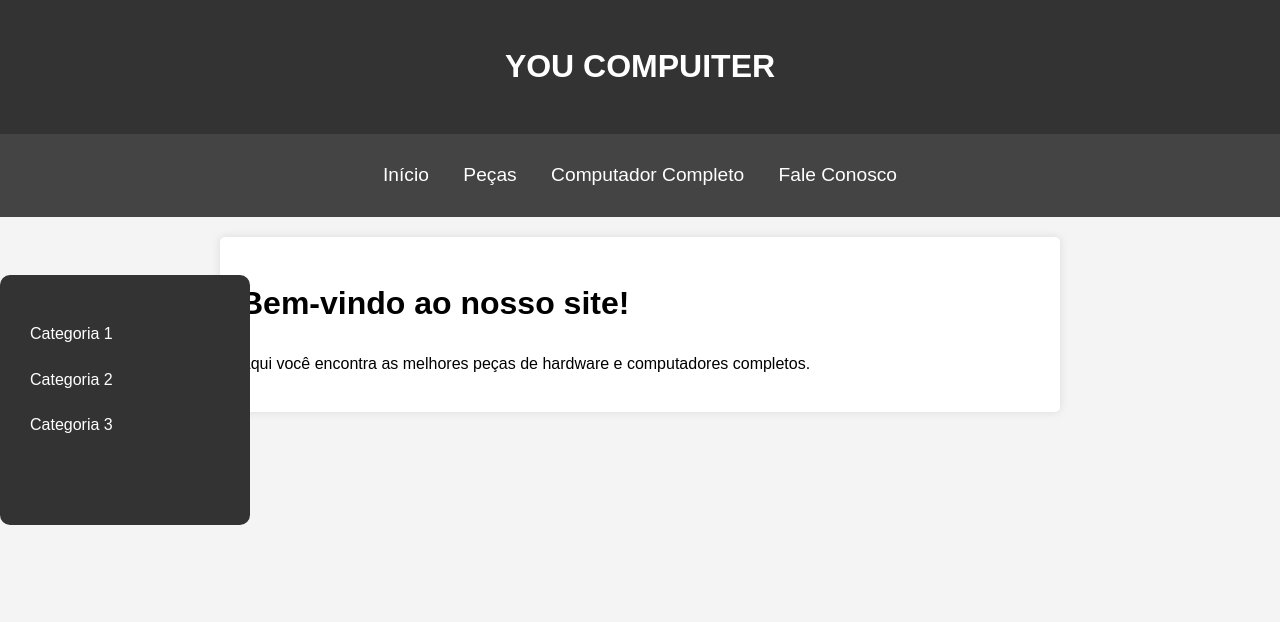
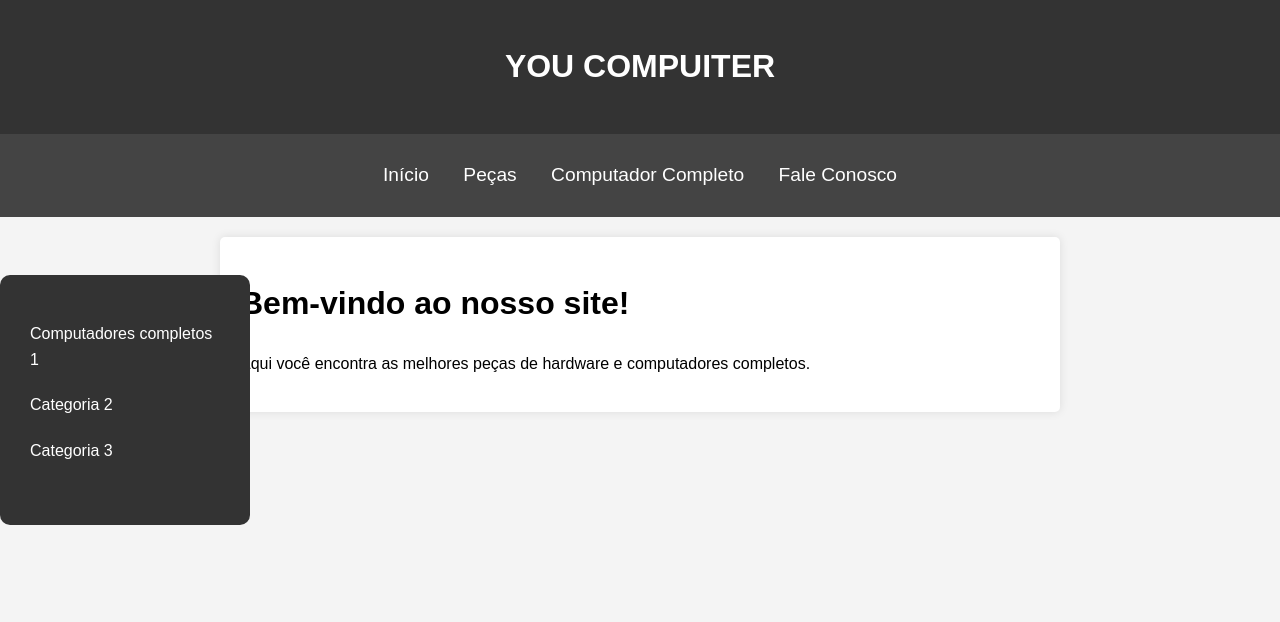
Before and after one commit to farinhagp/projeto-YOU-COMPUITER, a PHP site: page / in a window 1280 px wide. Shown: the top 622 px of the page. Run offline with PHP 8.4, Linux system fonts and the light colour scheme.

Commit message:
Update index.php

```diff
--- a/index.php
+++ b/index.php
@@ -8,9 +8,9 @@ include_once 'menu.php';
 <div class="sidebar">
   <ul>
     <?php
-    $categorias = ["Categoria 1", "Categoria 2", "Categoria 3"];
+    $categorias = ["Computadores completos 1", "Categoria 2", "Categoria 3"];
     foreach ($categorias as $categoria) {
-        echo "<li><a href='#'>{$categoria}</a></li>";
+        echo "<li><a href='computador_completo.php'>{$categoria}</a></li>";
     }
     ?>
   </ul>
```
